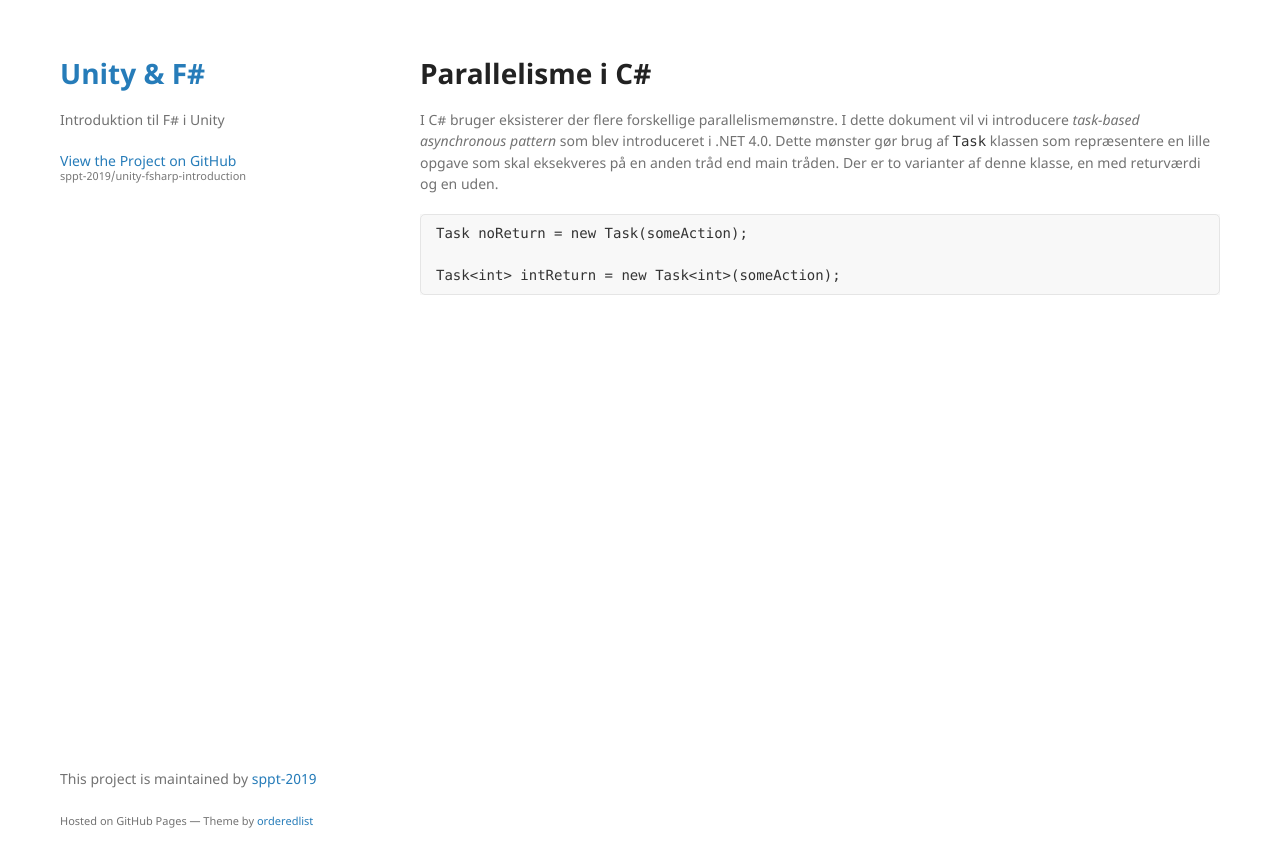
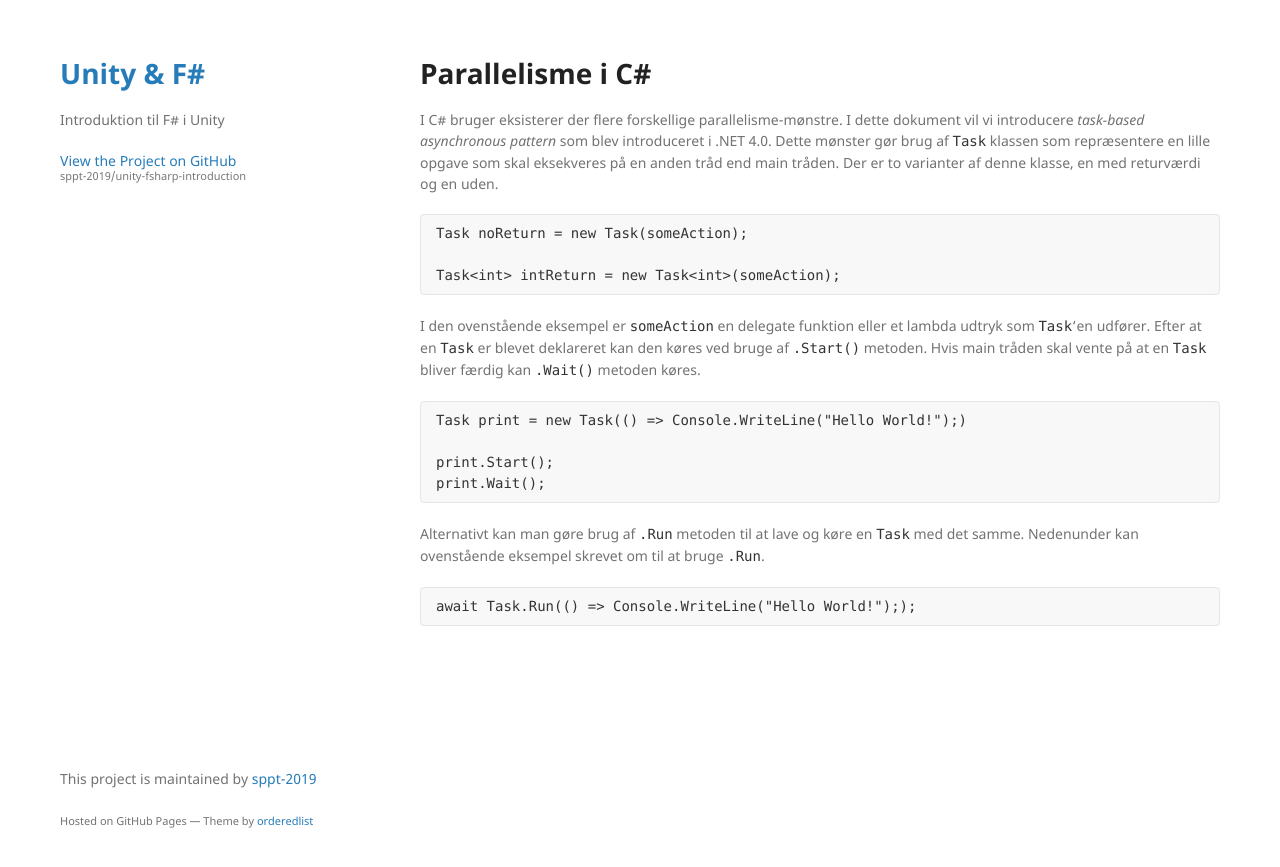
Before and after one commit to sppt-2019/unity-fsharp-introduction, a Jekyll site: the page built from csharp-concurrency.md, in a window 1280 px wide. Shown: the top 867 px of the page. Built offline with Jekyll 4.4.1, drawn with Linux system fonts in a browser that asks for light colours; our own code applies the rules of GitHub Pages for plain Markdown files.

Commit message:
Add more task examples in C# concurrency

````diff
--- a/csharp-concurrency.md
+++ b/csharp-concurrency.md
@@ -1,7 +1,18 @@
 # Parallelisme i C#
-I C# bruger eksisterer der flere forskellige parallelismemønstre. I dette dokument vil vi introducere _task-based asynchronous pattern_ som blev introduceret i .NET 4.0. Dette mønster gør brug af `Task` klassen som repræsentere en lille opgave som skal eksekveres på en anden tråd end main tråden. Der er to varianter af denne klasse, en med returværdi og en uden.
+I C# bruger eksisterer der flere forskellige parallelisme-mønstre. I dette dokument vil vi introducere _task-based asynchronous pattern_ som blev introduceret i .NET 4.0. Dette mønster gør brug af `Task` klassen som repræsentere en lille opgave som skal eksekveres på en anden tråd end main tråden. Der er to varianter af denne klasse, en med returværdi og en uden.
 ```
 Task noReturn = new Task(someAction);
 
 Task<int> intReturn = new Task<int>(someAction);
 ```
+I den ovenstående eksempel er `someAction` en delegate funktion eller et lambda udtryk som `Task`'en udfører. Efter at en `Task` er blevet deklareret kan den køres ved bruge af `.Start()` metoden. Hvis main tråden skal vente på at en `Task` bliver færdig kan `.Wait()` metoden køres.
+```
+Task print = new Task(() => Console.WriteLine("Hello World!");)
+
+print.Start();
+print.Wait();
+```
+Alternativt kan man gøre brug af `.Run` metoden til at lave og køre en `Task` med det samme. Nedenunder kan ovenstående eksempel skrevet om til at bruge `.Run`.
+```
+await Task.Run(() => Console.WriteLine("Hello World!"););
+```
````
